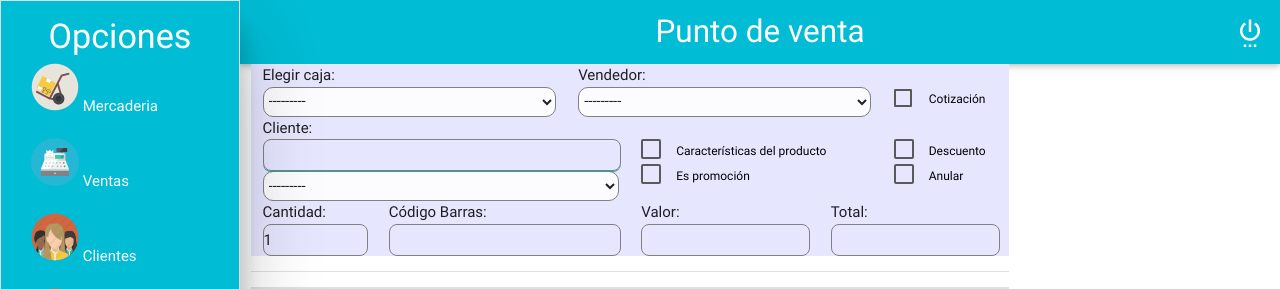
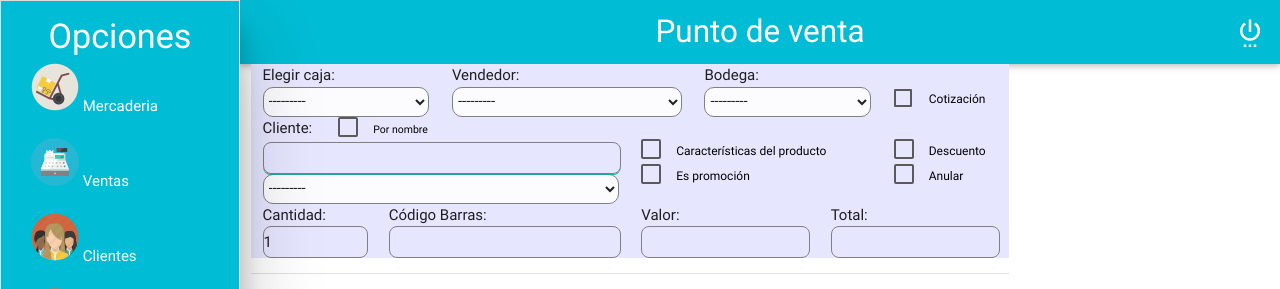
Before and after one commit to masozow/kadosh, a Django app: a page that uses kadoshapp/templates/kadoshapp/PuntoDeVenta.html in a window 1280 px wide. Shown: the top 289 px of the page. Run offline with Django 3.2, Linux system fonts and the light colour scheme; data that the repository does not hold is empty; parts of the project's set-up code (start-up, migrations or seed data) failed here and were passed over.

Commit message:
Ya hay busqueda por nombre mediante estado de checkbox. Se ordenaron las personas por nombre, igual los clientes

```diff
--- a/kadoshapp/formPuntodeVenta.py
+++ b/kadoshapp/formPuntodeVenta.py
@@ -60,3 +60,8 @@ class Form_PuntoVenta_Precio(forms.ModelForm):
         widgets={
             'valor_precio': forms.NumberInput(attrs={'readonly':'True'}) #es para que no se pueda escribir en el
         }
+
+class Form_PuntoVenta_Bodega(forms.ModelForm):
+    class Meta:
+        model=Anaquel
+        fields=('bodega_idbodega',)
--- a/kadoshapp/models.py
+++ b/kadoshapp/models.py
@@ -112,10 +112,11 @@ class Cliente(models.Model):
     fecha_registro_cliente = models.DateField(default=timezone.now)
 
     def __str__(self):
-        return '%s - Nombre: %s %s' % (self.nit_cliente, self.persona_idpersona.nombres_persona, self.persona_idpersona.apellidos_persona)
+        return '%s [%s %s]' % (self.nit_cliente, self.persona_idpersona.nombres_persona, self.persona_idpersona.apellidos_persona)
 
     class Meta:
         managed = True
+        ordering = ["persona_idpersona"]
         db_table = 'Cliente'
 
 
@@ -628,6 +629,7 @@ class Persona(models.Model):
 
     class Meta:
         managed = True
+        ordering=["nombres_persona","apellidos_persona"]
         db_table = 'Persona'
 
 
--- a/kadoshapp/static/js/funciones.js
+++ b/kadoshapp/static/js/funciones.js
@@ -19,6 +19,56 @@ function buscar_dropdown_startswith(txtBox,cboBox){
     }
   });
 }
+
+
+//Funcion para buscar en un dropdownlist de acuerdo al texto escrito en el textbox
+//dependiendo del estado del checkbox enviado, puede buscar lo siguiente:
+//(checked=False)busca el elemento del dropdown que inicie con el texto del textbox/inputtext
+//(checked=True)busca el elemento del dropdown que contenga el texto del textbox/inputtext
+function buscar_dropdown_startswith_condicional(txtBox,cboBox,chkBox){
+  $( txtBox ).keyup(function(e){
+    var nit = $(txtBox).val();
+    if(e.keyCode=='8') //Si se borra algo, regresa el select al valor original (se hace esto porque se trababa antes)
+    {
+      $(cboBox).html(selectDefault);
+    }
+    if(nit==='')
+    {
+    }
+    else {
+      if($(chkBox).is(':checked')) {
+        $(cboBox).html(selectDefault);
+        $(cboBox+" option:contains("+nit+")").attr('selected', true);
+        if($(cboBox+" option:contains("+nit+")").length==0){ //si el texto no coincide, se resetea el select
+          $(cboBox).html(selectDefault);
+        }
+      }
+      else {
+        $(cboBox).html(selectDefault);
+        $(cboBox+" option:starts-with("+nit+")").attr('selected', true);
+        if($(cboBox+" option:starts-with("+nit+")").length==0){ //si el texto no coincide, se resetea el select
+          $(cboBox).html(selectDefault);
+        }
+      }
+      /*
+      $(cboBox).html(selectDefault);
+      $(cboBox+" > option").filter(function () {
+          var texto=cboBox.text.split(parametrosplit);
+          console.log(texto);
+          var buscaresto=texto[indicesplit];
+          console.log(buscaresto);
+          var posicion=cboBox.text().indexof(buscaresto);
+          console.log(posicion);
+          return this.value.substring(posicion,cboBox.text().length) === buscaresto;
+      }).attr('selected', true);*/
+      //$(cboBox+" option:starts-with("+nit+")").attr('selected', true);
+      //if($(cboBox+" option:starts-with("+nit+")").length==0){ //si el texto no coincide, se resetea el select
+      //  $(cboBox).html(selectDefault);
+      //}
+    }
+  });
+}
+
 
 //Funcion que muestra lo que se le envie como segundo parametro
 //al dar clic al checkbox del primer parametro. Tambien lo puede ocultar
@@ -43,6 +93,7 @@ function click_ocultar_mostrar(activador,seoculta){
   });
 }
 
+
 //Función que cmprueba si el texto del textbox es igual al del dropdown
 //si es asi pasa el cursor a otro textbox, de lo contrario muestra una alerta
 //y devuelve el dropdown a su estado original. Se le envia ademas el parametro para que se haga un split
@@ -57,7 +108,8 @@ function comprobar_pasarsiguiente_mostrarmensaje(txtboxInicial,txtboxDestino,dro
       e.preventDefault(); //previene que se realice la acción por defecto que efectuaría el navegador con esa tecla
       var text=$(dropDownBusqueda+" option:selected").text().split(parametrosplit);
       var nit = $(txtboxInicial).val();
-      if(text[posicionarreglosplit]===nit)
+      var nit_tratado=nit.replace(']', '');
+      if(text[posicionarreglosplit]===nit_tratado)
       {
         $(txtboxDestino).focus();
       }
--- a/kadoshapp/templates/kadoshapp/PuntoDeVenta.html
+++ b/kadoshapp/templates/kadoshapp/PuntoDeVenta.html
@@ -14,11 +14,14 @@
           {% csrf_token %}
         <div id="bloque_encabezado" style="background-color: #e6e6ff;">
           <div class="row" style="margin-bottom: 0px;">
-            <div class="col l5 m12 s12">
+            <div class="col l3 m12 s12">
                 Elegir caja: {{form_Venta.caja_idcaja}}
             </div>
-            <div class="col l5 m12 s12">
+            <div class="col l4 m12 s12">
               Vendedor:{{form_Venta.vendedor_venta}}
+            </div>
+            <div class="col l3 m12 s12">
+              Bodega: {{form_bodega.bodega_idbodega}}
             </div>
             <div class="col l2 m12 s12">
               <br/>
@@ -30,7 +33,9 @@
 
           <div class="row" style="margin-bottom: 0px;">
             <div class="col l6 m12 s12">
-              Cliente: {{ form_cliente.nit_del_cliente}}{{form_Venta.cliente_idcliente}}
+              Cliente:  &nbsp;&nbsp;&nbsp;&nbsp;&nbsp; <input class="filled-in" style="transform: scale(0.5,0.5);" id="check_pornombre" name="pornombre_check" type="checkbox" />
+              <label style="font-size: 70%" for="check_pornombre">Por nombre</label>
+              {{ form_cliente.nit_del_cliente}}{{form_Venta.cliente_idcliente}}
             </div>
             <div class="col l4 m12 s12">
               </br>
@@ -229,16 +234,35 @@
         click_ocultar_mostrar('check_promocion',"#bloque_promocion");
         click_ocultar_mostrar('check_descuento',"#bloque_descuento");
         click_ocultar_mostrar('check_anular',"#bloque_anular");
+/*
+        $( '#check_pornombre' ).on({
+            click: function() {
+              if(document.getElementById('#check_pornombre').checked) {
+                $(seoculta).show();
+              }
+              else {
+                $(seoculta).hide();
+              }
+            }
+        });
+      }
+      */
         //Funcion para buscar el nit del cliente:
         //el primer parametro es el id del txtbox y el segundo el id del dropdownlist
-        buscar_dropdown_startswith('input#id_nit_del_cliente','#id_cliente_idcliente');
+        //buscar_dropdown_startswith('input#id_nit_del_cliente','#id_cliente_idcliente');
+
+        //Funcion para buscar en un dropdownlist de acuerdo al texto escrito en el textbox
+        //dependiendo del estado del checkbox enviado, puede buscar lo siguiente:
+        //(checked=False)busca el elemento del dropdown que inicie con el texto del textbox/inputtext
+        //(checked=True)busca el elemento del dropdown que contenga el texto del textbox/inputtext
+        buscar_dropdown_startswith_condicional('input#id_nit_del_cliente','#id_cliente_idcliente','#check_pornombre');
 
         //Función que cmprueba si el texto del textbox es igual al del dropdown
         //si es asi pasa el cursor a otro textbox, de lo contrario muestra una alerta
         //y devuelve el dropdown a su estado original. Se le envia ademas el parametro para que se haga un split
         //del texto del elemento seleccionado en el dropdwon. Y otro parametro para saber que posicion del arreglo
         //resultante del split, es la que se usara para la comparacion
-        comprobar_pasarsiguiente_mostrarmensaje('input#id_nit_del_cliente','input#id_codigobarras_producto','#id_cliente_idcliente','El cliente no existe',' ',0);
+        comprobar_pasarsiguiente_mostrarmensaje('input#id_nit_del_cliente','input#id_codigobarras_producto','#id_cliente_idcliente');
 
         //Función que realiza una acción al leer código de barras
         $( 'input#id_codigobarras_producto' ).keydown(function(e){
@@ -247,10 +271,9 @@
           if(e.keyCode==13)
           {
             e.preventDefault();
-            obtener_producto('input#id_codigobarras_producto'); //Enviar como parametro el id del elemento txtBox
-                //Importante editar tambien el "data :" en la definicion de la funcion
-
-            //alert('Producto leído');
+            obtener_producto('input#id_codigobarras_producto','#id_bodega_idbodega');
+            //Enviar como parametro el id del elemento txtBox, y el id del dropdown de bodega
+            //Importante editar tambien el "data :" en la definicion de la funcion
           }
         });
 
@@ -268,13 +291,13 @@
 
     /*Espacio para Ajax
     ============================================================================*/
-        function obtener_producto(codigo_buscado) {
+        function obtener_producto(codigo_buscado,bodega_que_vende) {
           //console.log("xxxxxxxxxxxxxxxxxxxxxxxxxxxxxxxxxxxxxxx");
             //console.log("Se ejecuta la funcion"); // Solo se comprueba que el llamado a la funcion sea correcto
             $.ajax({
                 url : "/Buscar/Producto/", // La URL que llama a la vista
                 type : "POST", // Metodo http para realizar el request (peticion al servidor)
-                data : { codigobarras_producto : $(codigo_buscado).val() }, // Datos enviados con el request en formato JSON
+                data : { codigobarras_producto : $(codigo_buscado).val(), bodega_venta: $(bodega_que_vende+" option:selected").text()  }, // Datos enviados con el request en formato JSON
 
                 // Si el response es correcto (si la respuesta del servidor es correcta)
                 success : function(json) {
--- a/kadoshapp/viewPuntodeVenta.py
+++ b/kadoshapp/viewPuntodeVenta.py
@@ -26,6 +26,7 @@ def PuntoDeVenta(request):
         form_cliente=Form_PuntoVenta_busquedas()
         form_estiloproducto=Form_PuntoVenta_EstiloProducto()
         form_promocionhasproducto=Form_PuntoVenta_PromocionHasProducto()
+        form_bodega=Form_PuntoVenta_Bodega()
     return render(request, 'kadoshapp/PuntoDeVenta.html', {
                     'form_Venta': form_Venta,
                     'form_DetalleVenta':form_DetalleVenta,
@@ -35,7 +36,8 @@ def PuntoDeVenta(request):
                     'form_Promocion':form_Promocion, 'form_Precio':form_Precio,
                     'form_cliente':form_cliente,
                     'form_estiloproducto':form_estiloproducto,
-                    'form_promocionhasproducto': form_promocionhasproducto
+                    'form_promocionhasproducto': form_promocionhasproducto,
+                    'form_bodega': form_bodega
                     })
 
 
```
